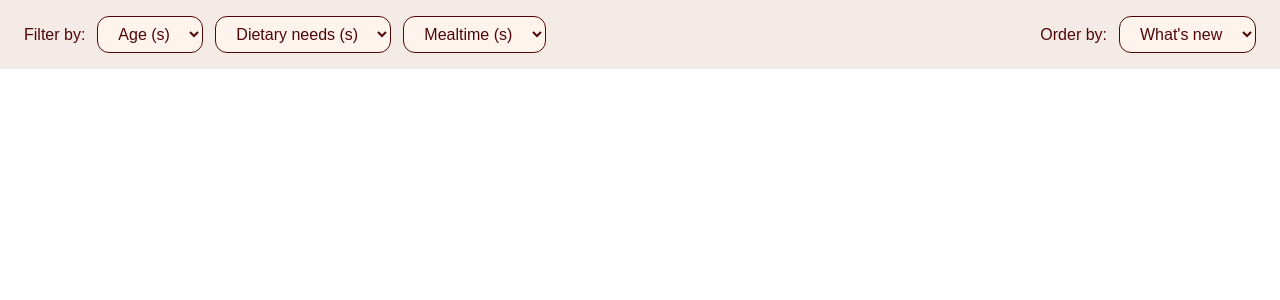
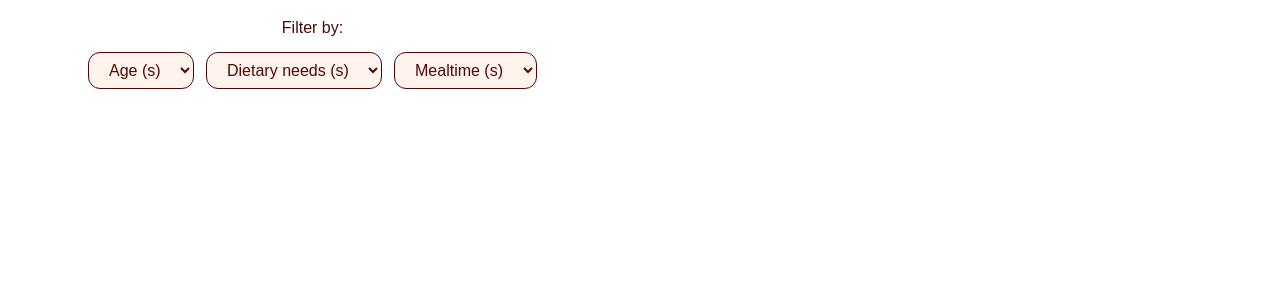
Before and after one commit to ngminhnguyen/Capstone2, a Next.js app: page /check in a window 1280 px wide. Shown: the top 300 px of the page. Built offline with nearby package versions, Linux system fonts and the light colour scheme.

Commit message:
Update page.tsx

```diff
--- a/src/app/check/page.tsx
+++ b/src/app/check/page.tsx
@@ -1,10 +1,11 @@
 export default function Check() {
     return (
-        <div className="w-full bg-[#f5ebe6] px-6 py-4 flex flex-col md:flex-row justify-between items-center gap-4">
-            {/* LEFT - FILTER */}
-            <div className="flex items-center gap-3 flex-wrap">
+        <div className="mx-auto max-w-6xl px-6 py-4 flex flex-col md:flex-row justify-between items-center gap-4">
+            {/* Filter */}
+            <div className="flex flex-col items-center gap-3">
                 <span className="font-medium text-[#4E0706]">Filter by:</span>
 
+                <div className="flex items-center gap-3 flex-wrap">
                     <select className="px-4 py-2 rounded-xl border border-[#4E0706] bg-[#fff3ed] text-[#4E0706]">
                         <option>Age (s)</option>
                     </select>
@@ -17,14 +18,6 @@
                         <option>Mealtime (s)</option>
                     </select>
                 </div>
-
-            {/* RIGHT - ORDER */}
-            <div className="flex items-center gap-3">
-                <span className="font-medium text-[#4E0706]">Order by:</span>
-
-                <select className="px-4 py-2 rounded-xl border border-[#4E0706] bg-[#fff3ed] text-[#4E0706]">
-                    <option>What's new</option>
-                </select>
             </div>
         </div>
     );
```
Lines whose indentation alone changed are shown as unchanged.
